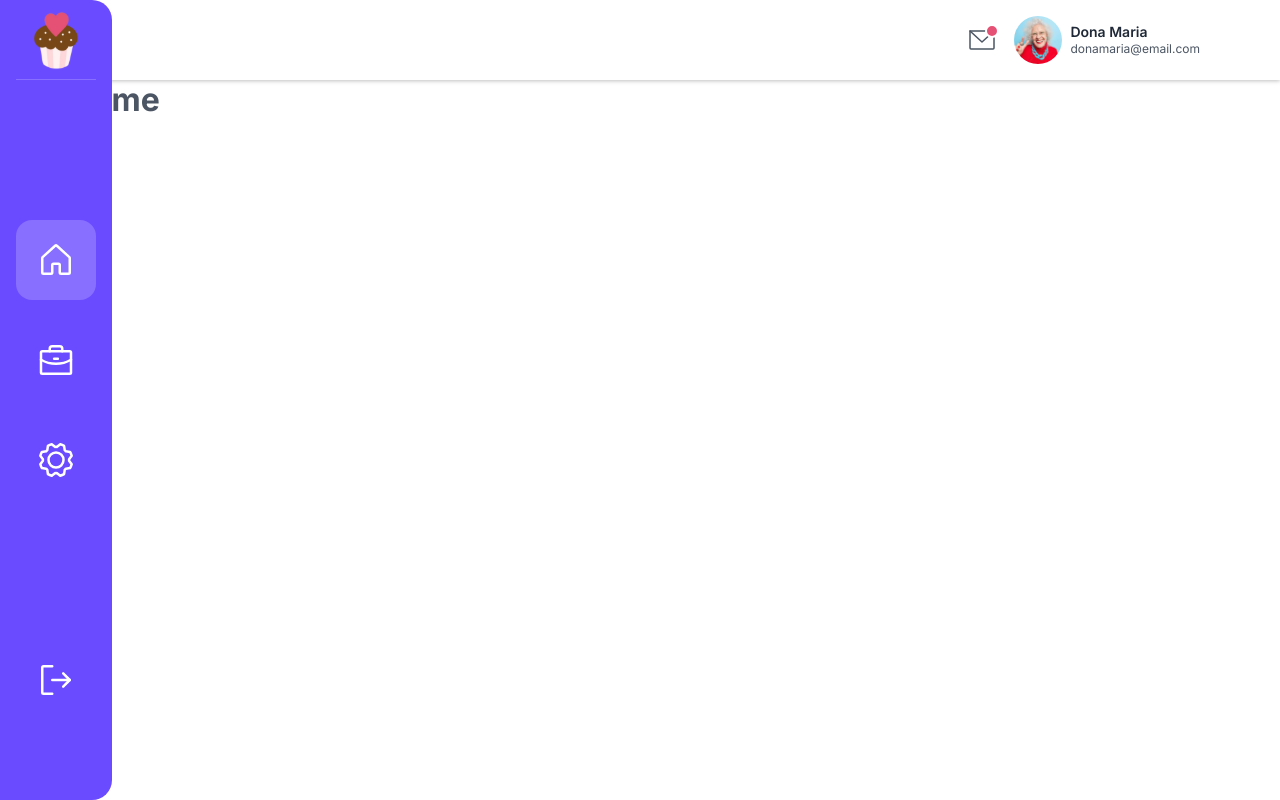
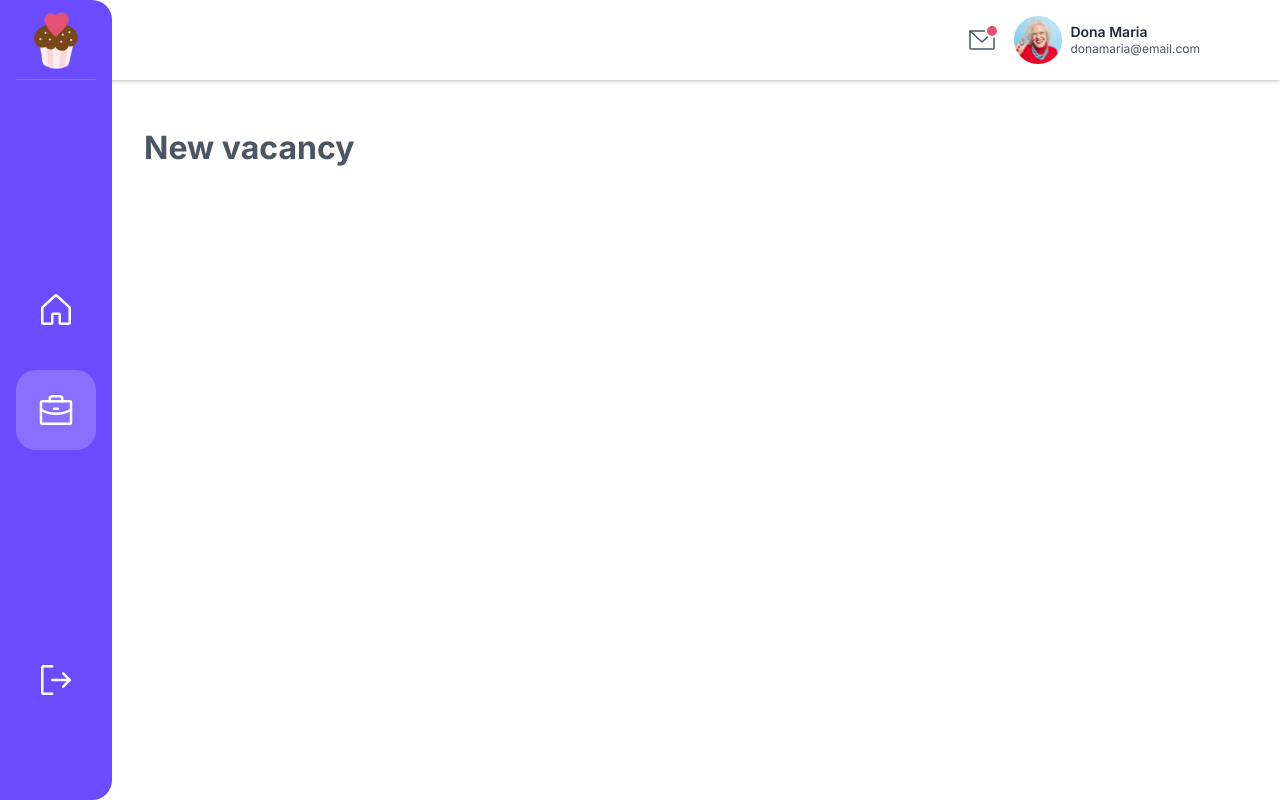
Before and after one commit to jfernandesdev/dona-maria-cupcake, a React (Vite) app: page /nova-vaga in a window 1280 px wide. Built offline with nearby package versions, Linux system fonts and the light colour scheme.

Commit message:
FEAT: configuring routes with react-router-dom and navLink component

```diff
--- a/package.json
+++ b/package.json
@@ -12,6 +12,7 @@
     "phosphor-react": "^1.4.1",
     "react": "^18.2.0",
     "react-dom": "^18.2.0",
+    "react-router-dom": "^6.4.5",
     "sass": "^1.56.2"
   },
   "devDependencies": {
--- a/src/App.tsx
+++ b/src/App.tsx
@@ -1,9 +1,12 @@
-import { Home } from './pages/Home'
+import { BrowserRouter } from 'react-router-dom'
+import { Router } from './Router'
+
+import './styles/globals.scss'
 
 export function App() {
   return (
-    <>
-      <Home />
-    </>
+    <BrowserRouter>
+      <Router />
+    </BrowserRouter>
   )
 }
--- /dev/null
+++ b/src/Router.tsx
@@ -0,0 +1,16 @@
+import { Routes, Route } from 'react-router-dom'
+import { DefaultLayout } from './layouts/DefaultLayout'
+
+import { Home } from './pages/Home'
+import { NewVacancy } from './pages/NewVacancy'
+
+export function Router() {
+  return (
+    <Routes>
+      <Route path="/" element={<DefaultLayout />}>
+        <Route path="/" element={<Home />} />
+        <Route path="nova-vaga" element={<NewVacancy />}/>
+      </Route>
+    </Routes>
+  )
+}
--- /dev/null
+++ b/src/components/Sidebar/NavLink.tsx
@@ -0,0 +1,26 @@
+import { IconProps } from 'phosphor-react'
+import { NavLink as NavLinkRouter} from "react-router-dom"
+
+import styles from './styles.module.scss'
+
+interface NavLinkProps {
+  icon: IconProps
+  tooltip: string
+  href: string
+}
+
+export function NavLink({ href, icon, tooltip }: NavLinkProps) {
+  return (
+    <NavLinkRouter
+      to={href}
+      style={({ isActive }) => ({
+        background: isActive ? 'rgba(255, 255, 255, 0.2)' : 'transparent'
+      })}>
+
+      <li className={styles.optionMenu}>
+        <>{icon}</>
+        <span className={styles.tooltip}>{tooltip}</span>
+      </li>
+    </NavLinkRouter>
+  )
+}
--- a/src/components/Sidebar/index.tsx
+++ b/src/components/Sidebar/index.tsx
@@ -1,40 +1,22 @@
-import styles from './styles.module.scss'
-
-import { House, Briefcase, Gear, SignOut } from 'phosphor-react'
+import { House, Briefcase, SignOut } from 'phosphor-react'
+import { NavLink } from './NavLink'
 
 import IconCupcake from '../../assets/icon-cupcake.svg'
+
+import styles from './styles.module.scss'
 
 export function Sidebar() {
   return (
     <nav className={styles.container}>
-      <img
-        src={IconCupcake}
-        className={styles.brandLogo}
-        alt="Cupcake Dona Maria"
-      />
+      <img src={IconCupcake} className={styles.brandLogo} alt="Cupcake Dona Maria" />
 
       <ul>
-        <li className={`${styles.optionMenu } ${styles.active}`}>
-          <House/>
-          <span className={styles.tooltip}>Home</span>
-        </li>
-
-        <li className={styles.optionMenu}>
-          <Briefcase/>
-          <span className={styles.tooltip}>Cadastrar nova vaga</span>
-        </li>
-
-        <li className={styles.optionMenu}>
-          <Gear/>
-          <span className={styles.tooltip}>Configurações</span>
-        </li>
+        <NavLink href='/' icon={<House/>}  tooltip="Home" />
+        <NavLink href='/nova-vaga' icon={<Briefcase />} tooltip="Cadastrar nova vaga" />
       </ul>
 
       <footer>
-        <a href="#" className={styles.optionMenu}>
-          <SignOut/>
-          <span className={styles.tooltip}>Sair</span>
-        </a>
+        <NavLink href='' icon={<SignOut />} tooltip="Sair" />
       </footer>
     </nav>
   )
--- a/src/components/Sidebar/styles.module.scss
+++ b/src/components/Sidebar/styles.module.scss
@@ -28,6 +28,10 @@
   justify-content: center;
   gap: 20px;
   list-style-type: none;
+
+  a {
+    border-radius: 20px;
+  }
 }
 
 .optionMenu {
@@ -77,8 +81,4 @@
       opacity: 1;
     }
   }
-
-  &.active {
-    background: rgba(255, 255, 255, 0.2);
-  }
 }
--- /dev/null
+++ b/src/layouts/DefaultLayout/index.tsx
@@ -0,0 +1,19 @@
+import { Outlet } from 'react-router-dom'
+
+import { Header } from '../../components/Header'
+import { Sidebar } from '../../components/Sidebar'
+
+import styles from './styles.module.scss'
+
+export function DefaultLayout() {
+  return (
+    <div className={styles.container}>
+      <Header />
+      <Sidebar />
+
+      <div className={styles.content}>
+        <Outlet />
+      </div>
+    </div>
+  )
+}
--- /dev/null
+++ b/src/layouts/DefaultLayout/styles.module.scss
@@ -0,0 +1,10 @@
+.container {
+  display: flex;
+  flex-direction: column;
+}
+
+.content {
+  height: calc(100vh - 5rem);
+  padding: 3rem 5rem 3rem 9rem;
+  overflow-y: auto;
+}
--- a/src/main.tsx
+++ b/src/main.tsx
@@ -1,8 +1,6 @@
 import React from 'react'
 import ReactDOM from 'react-dom/client'
 import { App } from './App'
-
-import './styles/globals.scss'
 
 ReactDOM.createRoot(document.getElementById('root') as HTMLElement).render(
   <React.StrictMode>
--- a/src/pages/Home/index.tsx
+++ b/src/pages/Home/index.tsx
@@ -1,12 +1,7 @@
-import { Header } from '../../components/Header'
-import { Sidebar } from '../../components/Sidebar'
-
 export function Home () {
   return (
     <>
-      <Header />
-      <Sidebar />
-      <h1>I am home</h1>
+      <h1>Home</h1>
     </>
   )
 }
--- /dev/null
+++ b/src/pages/NewVacancy/index.tsx
@@ -0,0 +1,7 @@
+export function NewVacancy () {
+  return (
+    <>
+      <h1>New vacancy</h1>
+    </>
+  )
+}
```
Also changed, not shown: 1 other file (tests, documents, lock files or other folders).
